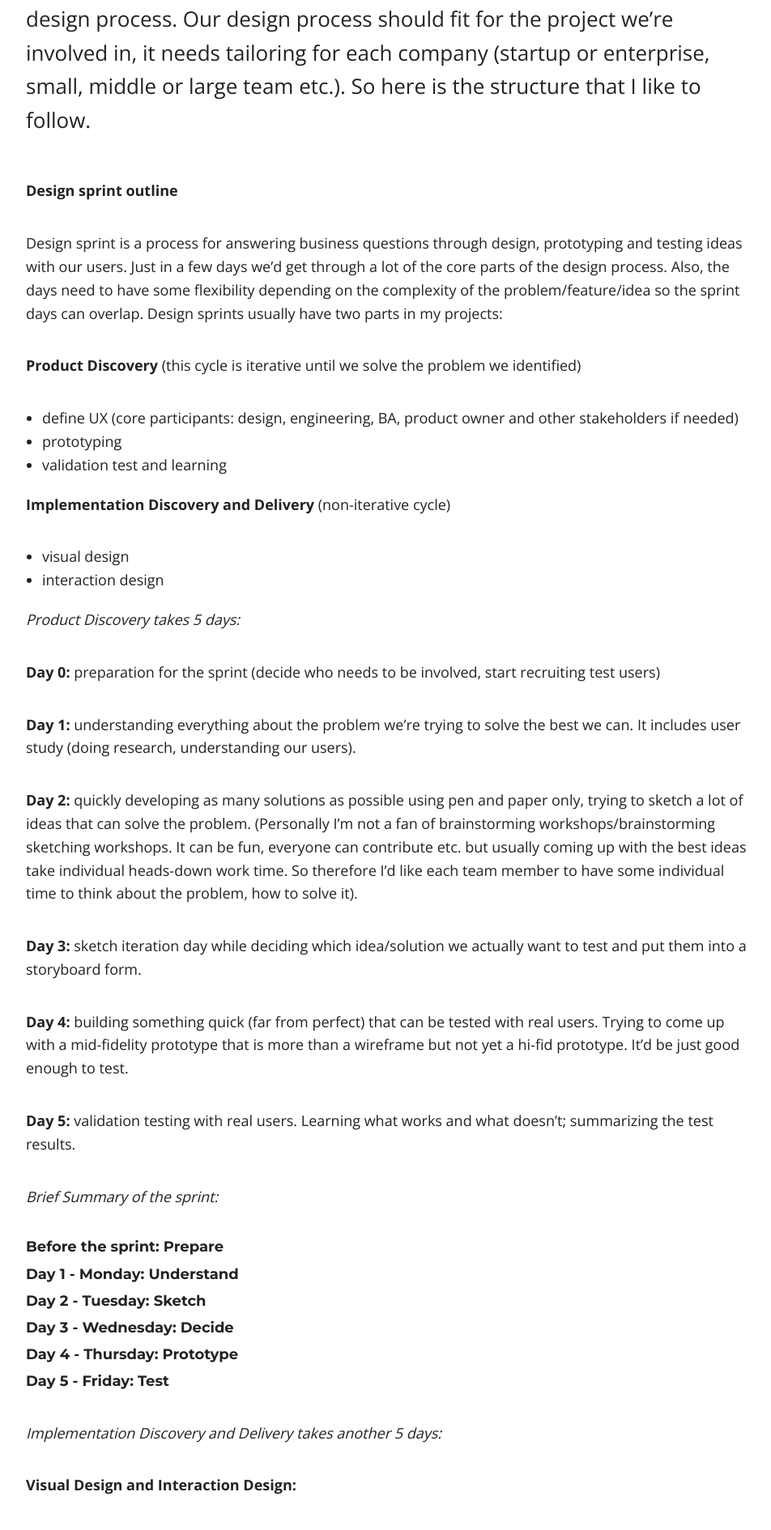
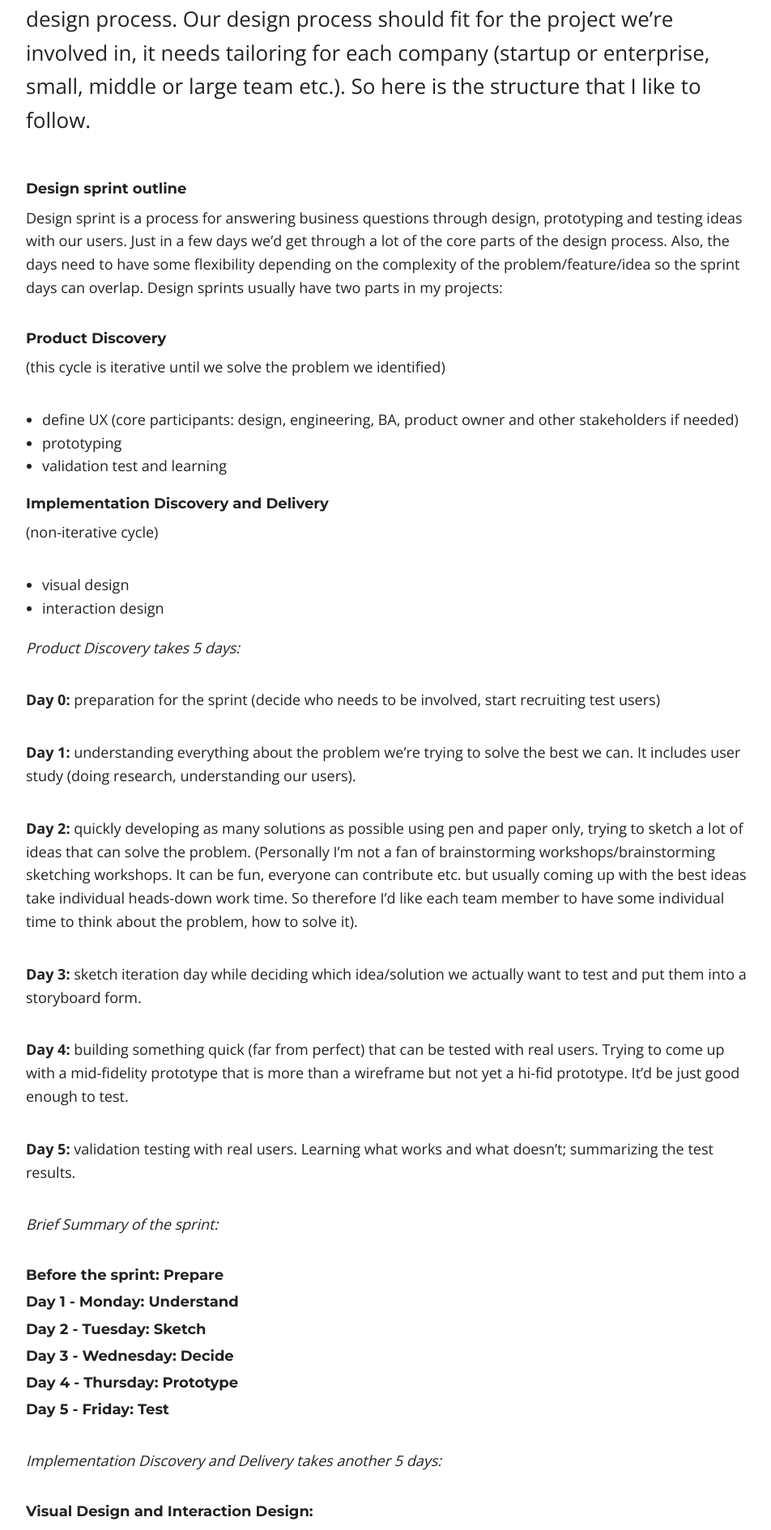
Before and after one commit to nikitisza/nikitisza.github.io, a Jekyll site: the page built from _posts/2015-07-29-design-sprint.md, in a window 1280 px wide. Shown: the part 532-2422 px from the top of the page at 81% size, without its empty margins (158-1110 px from the left). Built offline with Jekyll 4.4.1, drawn with Linux system fonts in a browser that asks for light colours; nearby versions of some CDN libraries; comment, search, counter and statistics services are not loaded.

```diff
--- a/_posts/2015-07-29-design-sprint.md
+++ b/_posts/2015-07-29-design-sprint.md
@@ -15,17 +15,19 @@ featured: true
 
 I love structures, they give me guide and also flexibility. I believe in structured design process, although I don’t believe there is a perfect design process. Our design process should fit for the project we’re involved in, it needs tailoring for each company (startup or enterprise, small, middle or large team etc.). So here is the structure that I like to follow.
 
-**Design sprint outline**
+#####Design sprint outline
 
 Design sprint is a process for answering business questions through design, prototyping and testing ideas with our users. Just in a few days we’d get through a lot of the core parts of the design process. Also, the days need to have some flexibility depending on the complexity of the problem/feature/idea so the sprint days can overlap. Design sprints usually have two parts in my projects:
 
-**Product Discovery** (this cycle is iterative until we solve the problem we identified)
+#####Product Discovery
+(this cycle is iterative until we solve the problem we identified)
 
 * define UX (core participants: design, engineering, BA, product owner and other stakeholders if needed)
 * prototyping
 * validation test and learning
 
-**Implementation Discovery and Delivery** (non-iterative cycle)
+#####Implementation Discovery and Delivery
+(non-iterative cycle)
 
 * visual design
 * interaction design
@@ -61,7 +63,7 @@ Design sprint is a process for answering business questions through design, prot
 <p></p>
 *Implementation Discovery and Delivery takes another 5 days:*
 
-**Visual Design and Interaction Design:**
+#####Visual Design and Interaction Design:
 
 - overlap each other as visual design might take only 1-2 days but the animation is so complex that needs 3-4 days
 - last day: include preparing hand-over assets for development
```
